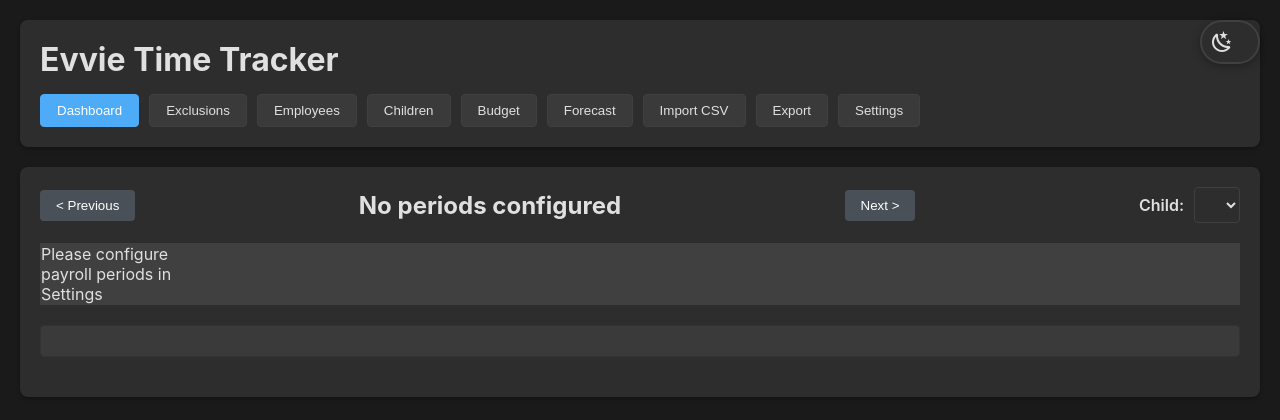
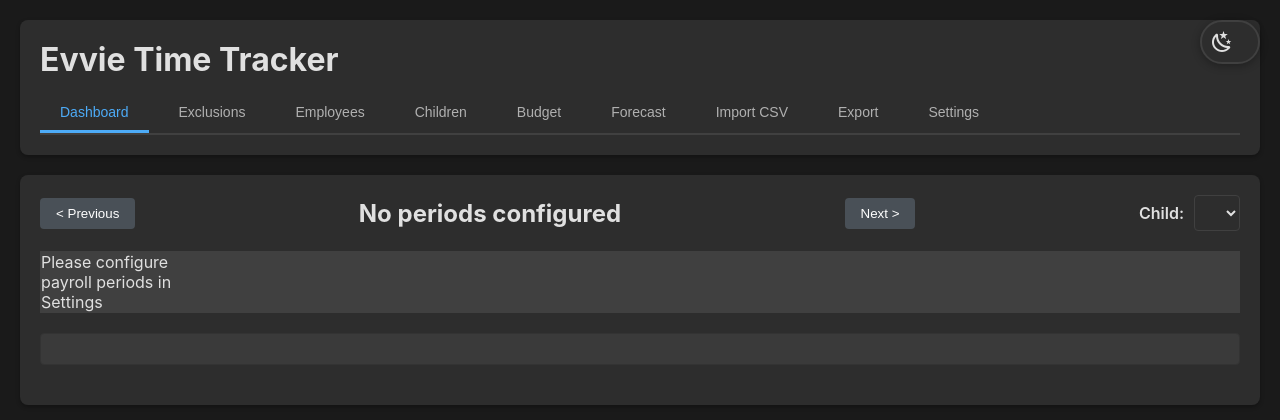
Before and after one commit to solidus85/evvie-time-tracker, a Flask app: page / in a window 1280 px wide. Shown: the top 420 px of the page. Run offline with Flask 3, Linux system fonts and the light colour scheme; data that the repository does not hold is empty.

Commit message:
Convert navigation buttons to tabs with consistent styling
- Updated navigation to use tab-style interface matching budget page design
- Changed buttons to tabs with bottom border indicator for active state
- Simplified JavaScript navigation using event delegation
- Added smooth fade-in animation when switching between views
- Improved visual hierarchy with cleaner tab styling

🤖 Generated with [Claude Code](https://claude.ai/code)

Co-Authored-By: Claude <noreply@anthropic.com>

```diff
--- a/static/css/layout.css
+++ b/static/css/layout.css
@@ -15,28 +15,29 @@ header h1 {
 nav {
     display: flex;
     gap: 10px;
+    border-bottom: 2px solid var(--border-color);
+    padding-bottom: 0;
 }
 
 .nav-btn {
-    padding: 8px 16px;
-    background: var(--bg-hover);
-    border: 1px solid var(--border-color);
-    border-radius: 4px;
+    padding: 10px 20px;
+    background: transparent;
+    border: none;
+    border-bottom: 3px solid transparent;
     cursor: pointer;
-    transition: all 0.3s;
-    color: var(--text-primary);
+    font-size: 14px;
+    font-weight: 500;
+    color: var(--text-secondary);
+    transition: all 0.3s ease;
 }
 
 .nav-btn:hover {
-    background: var(--primary-color);
-    color: white;
-    border-color: var(--primary-color);
+    color: var(--primary-color);
 }
 
 .nav-btn.active {
-    background: var(--primary-color);
-    color: white;
-    border-color: var(--primary-color);
+    color: var(--primary-color);
+    border-bottom-color: var(--primary-color);
 }
 
 .view {
@@ -45,10 +46,16 @@ nav {
     border-radius: 8px;
     padding: 20px;
     box-shadow: 0 2px 4px var(--shadow);
+    animation: fadeIn 0.3s ease;
 }
 
 .view.active {
     display: block;
+}
+
+@keyframes fadeIn {
+    from { opacity: 0; }
+    to { opacity: 1; }
 }
 
 .period-controls {
--- a/static/js/app.js
+++ b/static/js/app.js
@@ -16,16 +16,13 @@ class App {
     }
 
     setupEventListeners() {
-        // Navigation buttons
-        document.getElementById('btn-dashboard').addEventListener('click', () => this.showView('dashboard'));
-        document.getElementById('btn-exclusions').addEventListener('click', () => this.showView('exclusions'));
-        document.getElementById('btn-employees').addEventListener('click', () => this.showView('employees'));
-        document.getElementById('btn-children').addEventListener('click', () => this.showView('children'));
-        document.getElementById('btn-budget').addEventListener('click', () => this.showView('budget'));
-        document.getElementById('btn-forecast').addEventListener('click', () => this.showView('forecast'));
-        document.getElementById('btn-import').addEventListener('click', () => this.showView('import'));
-        document.getElementById('btn-export').addEventListener('click', () => this.showView('export'));
-        document.getElementById('btn-config').addEventListener('click', () => this.showView('config'));
+        // Navigation tabs - use event delegation for better performance
+        document.querySelector('.main-tabs').addEventListener('click', (e) => {
+            if (e.target.classList.contains('nav-btn')) {
+                const tab = e.target.dataset.tab;
+                this.showView(tab);
+            }
+        });
 
         // Dashboard controls
         document.getElementById('prev-period').addEventListener('click', () => this.navigatePeriod(-1));
--- a/templates/index.html
+++ b/templates/index.html
@@ -23,16 +23,16 @@
     <div class="container">
         <header>
             <h1>Evvie Time Tracker</h1>
-            <nav>
-                <button id="btn-dashboard" class="nav-btn active">Dashboard</button>
-                <button id="btn-exclusions" class="nav-btn">Exclusions</button>
-                <button id="btn-employees" class="nav-btn">Employees</button>
-                <button id="btn-children" class="nav-btn">Children</button>
-                <button id="btn-budget" class="nav-btn">Budget</button>
-                <button id="btn-forecast" class="nav-btn">Forecast</button>
-                <button id="btn-import" class="nav-btn">Import CSV</button>
-                <button id="btn-export" class="nav-btn">Export</button>
-                <button id="btn-config" class="nav-btn">Settings</button>
+            <nav class="main-tabs">
+                <button id="btn-dashboard" class="nav-btn active" data-tab="dashboard">Dashboard</button>
+                <button id="btn-exclusions" class="nav-btn" data-tab="exclusions">Exclusions</button>
+                <button id="btn-employees" class="nav-btn" data-tab="employees">Employees</button>
+                <button id="btn-children" class="nav-btn" data-tab="children">Children</button>
+                <button id="btn-budget" class="nav-btn" data-tab="budget">Budget</button>
+                <button id="btn-forecast" class="nav-btn" data-tab="forecast">Forecast</button>
+                <button id="btn-import" class="nav-btn" data-tab="import">Import CSV</button>
+                <button id="btn-export" class="nav-btn" data-tab="export">Export</button>
+                <button id="btn-config" class="nav-btn" data-tab="config">Settings</button>
             </nav>
         </header>
 
```
